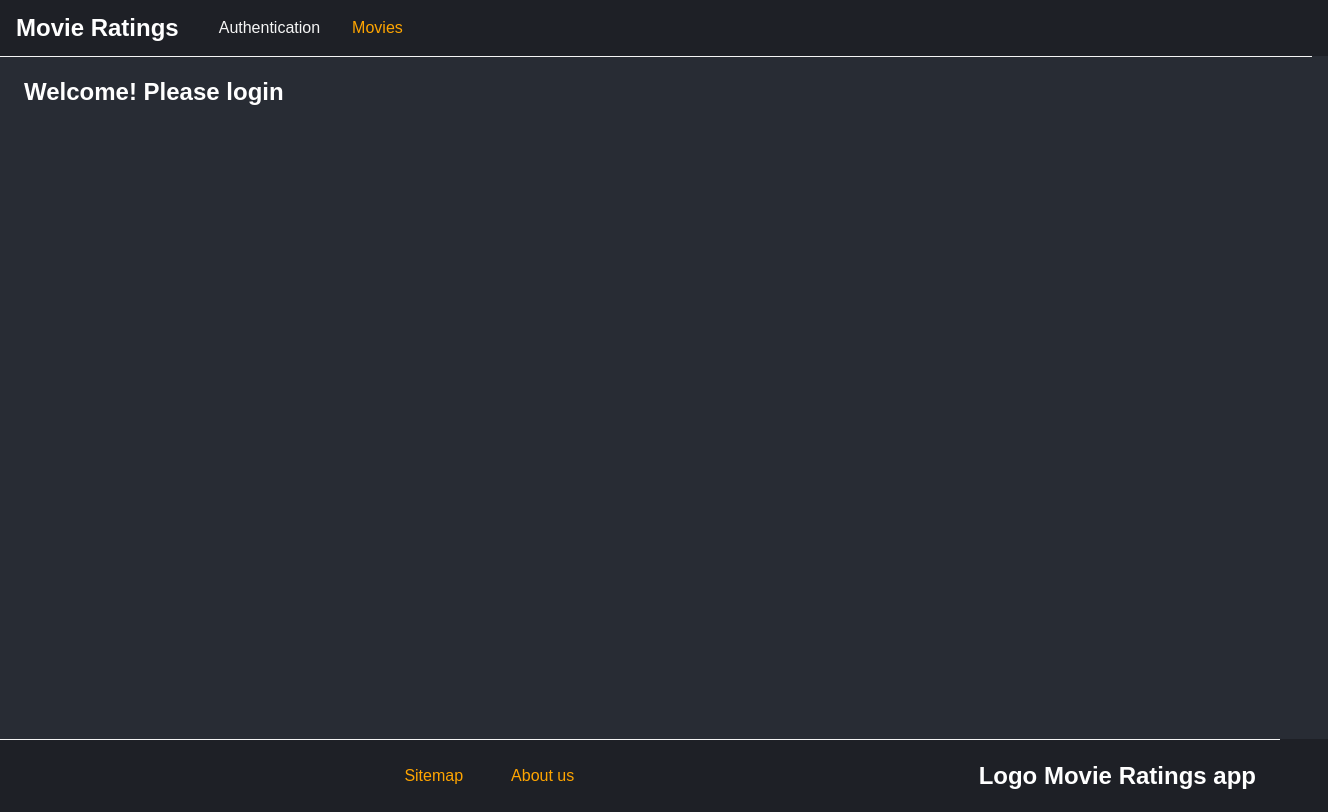
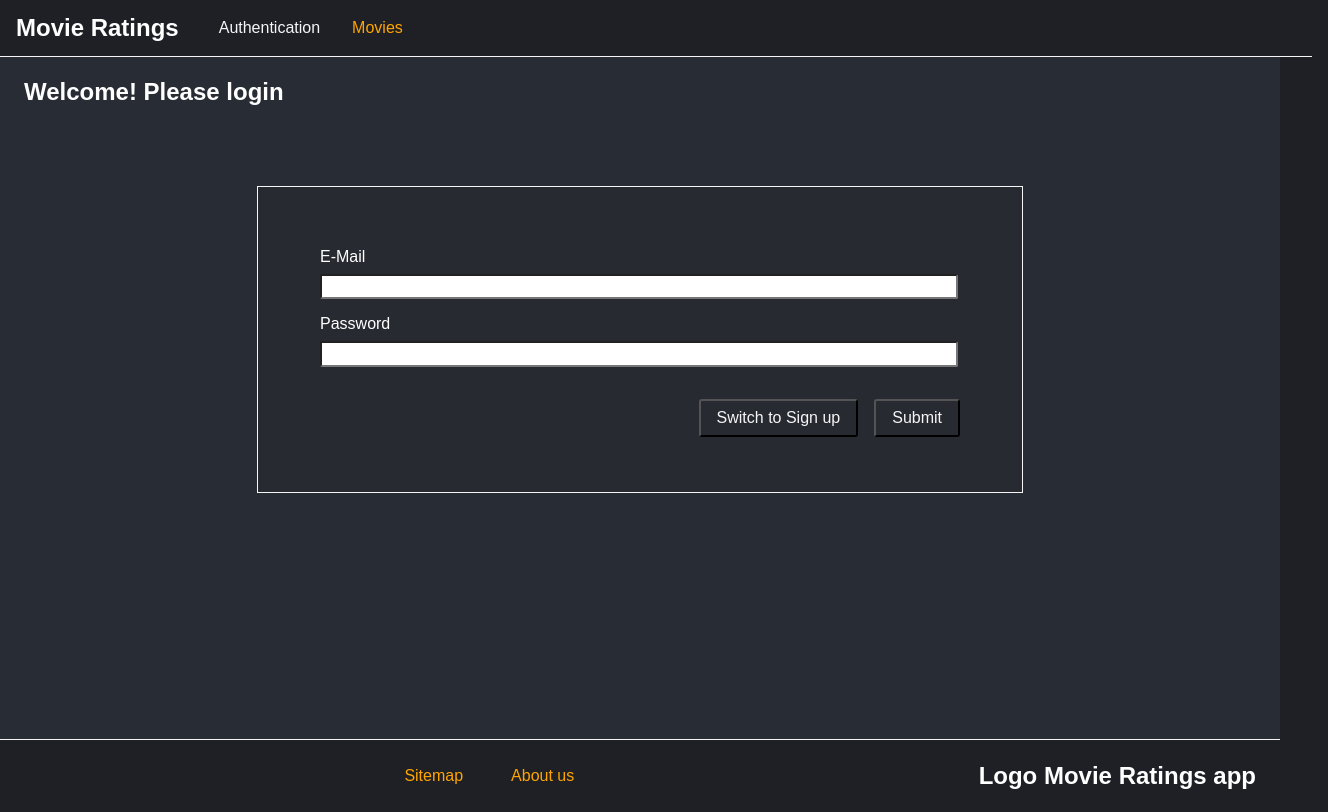
Before and after one commit to NitnekB/movies-graphql, a React (Create React App) app in the folder client/: page /auth in a window 1280 px wide. Shown: the whole page, 1328 px wide, since content can reach past the window. Built offline with nearby package versions, Linux system fonts and the light colour scheme.

Commit message:
feat: add authentication form

```diff
--- a/client/src/App.css
+++ b/client/src/App.css
@@ -9,6 +9,5 @@
   padding: 0.1rem 1.5rem;
   background-color: #282c34;
   min-height: 85vh;
-  width: 100%;
   color: white;
 }
--- /dev/null
+++ b/client/src/pages/Auth.css
@@ -0,0 +1,57 @@
+.main-login {
+
+}
+
+.authForm {
+  background: #282a32;
+  width: 40rem;
+  max-width: 80%;
+  margin: 5rem auto;
+  padding: 5%;
+  border: 1px solid whitesmoke;
+}
+
+.form-control {
+  margin-bottom: 1rem;
+}
+
+.form-control label {
+  margin-bottom: 0.5rem;
+}
+
+.form-control input {
+  padding: 0.2rem;
+  border: 1ps solid black;
+  border-radius: 2px;
+}
+
+.form-control label,
+.form-control input {
+  width: 98%;
+  display: block;
+}
+
+.form-actions {
+  min-height: 3rem;
+}
+
+.form-actions button {
+  background:#282a32;
+  font: inherit;
+  color: whitesmoke;
+  cursor: pointer;
+  border: 1 px solid whitesmoke;
+  border-radius: 3px;
+  padding: 0.5rem 1rem;
+  margin-top: 1rem;
+  margin-bottom: 5rem;
+  margin-left: 1rem;
+  box-shadow: 1 px 1 px 5px rgba(0, 0, 0, 0.25);
+  float: right;
+}
+
+.form-actions button:hover,
+.form-actions button:active {
+  background: whitesmoke;
+  color: #282a32;
+}
--- a/client/src/pages/Auth.js
+++ b/client/src/pages/Auth.js
@@ -1,9 +1,27 @@
 import React, { Component } from 'react';
+
+import './Auth.css';
 
 class AuthPage extends Component {
   render() {
     return (
-      <h2>Welcome! Please login</h2>
+      <div className="main-login">
+        <h2>Welcome! Please login</h2>
+        <form className="authForm">
+          <div className="form-control">
+            <label htmlFor="email">E-Mail</label>
+            <input type="email" id="email"></input>
+          </div>
+          <div className="form-control">
+            <label htmlFor="password">Password</label>
+            <input type="password" id="password"></input>
+          </div>
+          <div className="form-actions">
+            <button type="button">Submit</button>
+            <button type="button">Switch to Sign up</button>
+          </div>
+        </form>
+      </div>
     );
   }
 }
```
